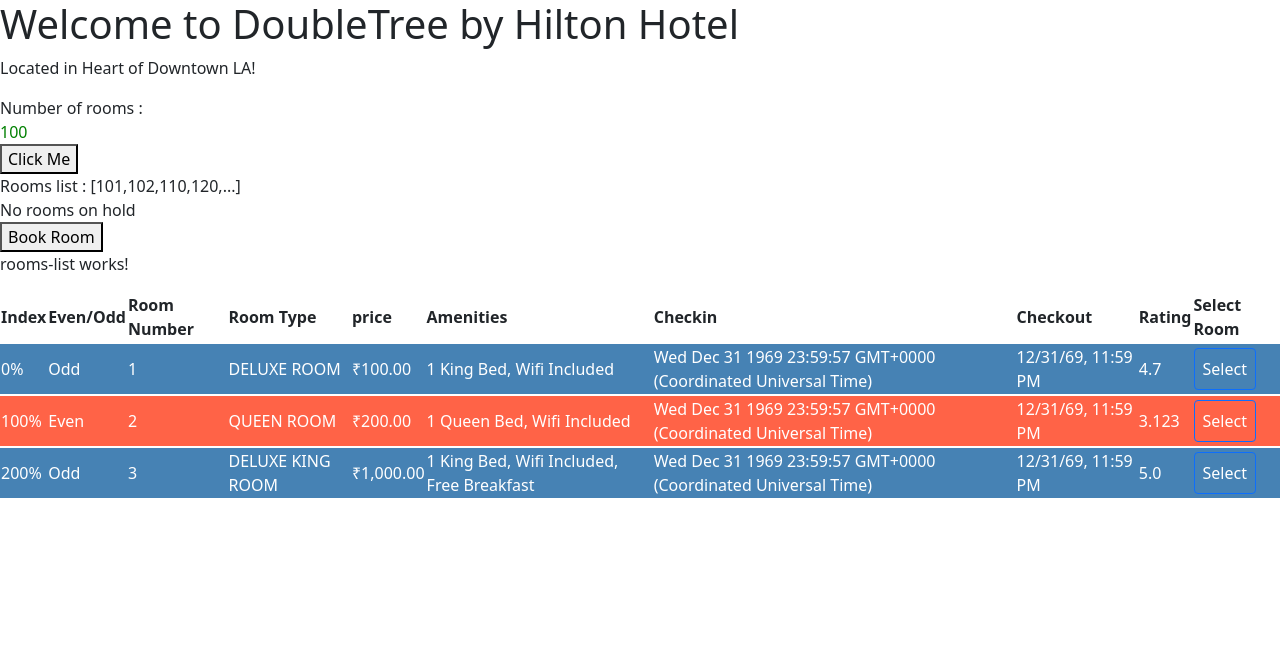
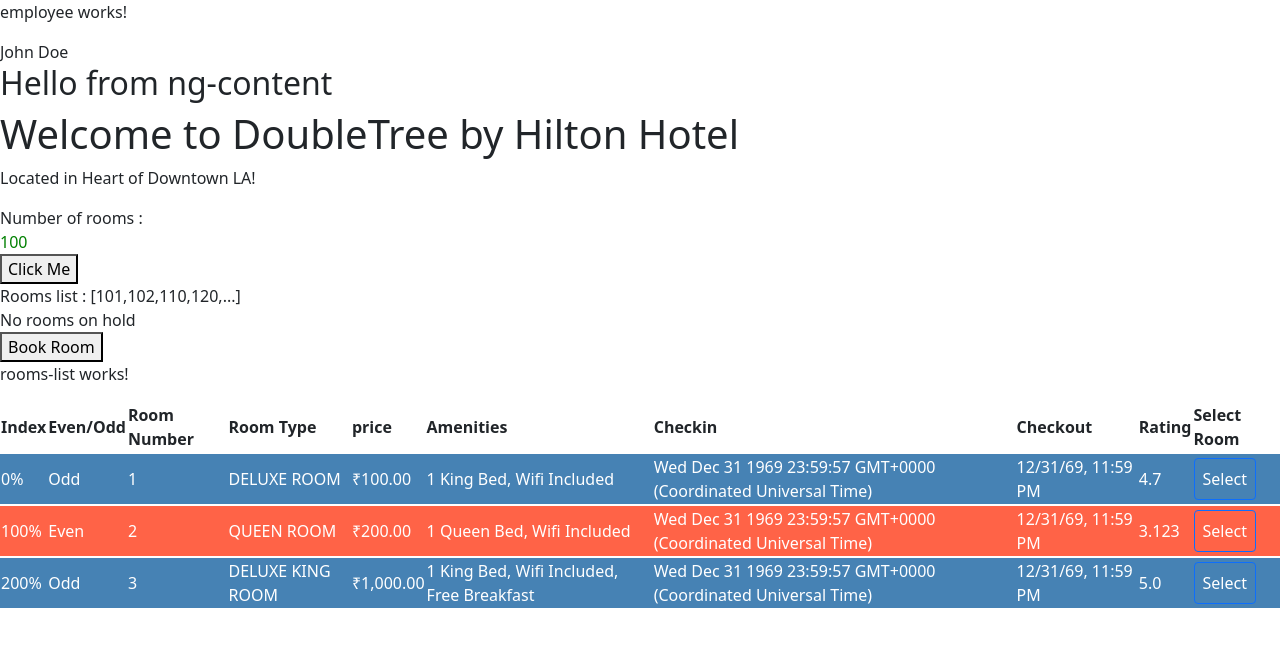
Before and after one commit to Harshali15/InventoryMangementApp, an Angular app: page / in a window 1280 px wide. Shown: the top 646 px of the page. Built offline with nearby package versions, Linux system fonts and the light colour scheme.

Commit message:
ngAfterContentInit

```diff
--- a/src/app/app.component.html
+++ b/src/app/app.component.html
@@ -2,7 +2,12 @@
 <!-- <h1>Hello World from Harshali ! </h1> -->
 
 <!-- say we have to dynamically render this component -->
-<app-rooms></app-rooms>
+<!-- <app-rooms></app-rooms> -->
+<app-container>
+    <app-rooms></app-rooms>
+    <app-employee></app-employee>
+    <h2>Hello from ng-content</h2>
+</app-container>
 
 <!-- demonstrate ngswitch -->
 <!-- <div [ngSwitch]="role">
--- a/src/app/app.module.ts
+++ b/src/app/app.module.ts
@@ -8,13 +8,17 @@
 import { RoomsListComponent } from './rooms/rooms-list/rooms-list.component';
 import { NgModule, CUSTOM_ELEMENTS_SCHEMA } from '@angular/core';
 import { HeaderComponent } from './header/header.component';
+import { ContainerComponent } from './container/container.component';
+import { EmployeeComponent } from './employee/employee.component';
 
 @NgModule({
   declarations: [
     AppComponent,
     RoomsComponent,
     RoomsListComponent,
-    HeaderComponent
+    HeaderComponent,
+    ContainerComponent,
+    EmployeeComponent
   ],
   imports: [
     BrowserModule,
--- /dev/null
+++ b/src/app/container/container.component.html
@@ -0,0 +1,3 @@
+<ng-content select = "app-employee"></ng-content>
+<ng-content></ng-content>
+<ng-content select = "app-rooms"></ng-content>
--- /dev/null
+++ b/src/app/container/container.component.ts
@@ -0,0 +1,23 @@
+import { AfterContentInit, Component, ContentChild, OnInit } from '@angular/core';
+import { EmployeeComponent } from '../employee/employee.component';
+
+@Component({
+  selector: 'app-container',
+  templateUrl: './container.component.html',
+  styleUrls: ['./container.component.scss']
+})
+export class ContainerComponent implements OnInit,AfterContentInit{
+
+  @ContentChild(EmployeeComponent) employee!: EmployeeComponent;
+    constructor() { }
+
+    ngOnInit(): void {
+
+    }
+
+    ngAfterContentInit(): void {
+      console.log(this.employee)
+      this.employee.empName = "John Doe"
+    }
+
+}
--- /dev/null
+++ b/src/app/employee/employee.component.html
@@ -0,0 +1,3 @@
+<p>employee works!</p>
+
+{{empName}}
--- /dev/null
+++ b/src/app/employee/employee.component.ts
@@ -0,0 +1,11 @@
+import { Component } from '@angular/core';
+
+@Component({
+  selector: 'app-employee',
+  templateUrl: './employee.component.html',
+  styleUrls: ['./employee.component.scss']
+})
+export class EmployeeComponent {
+
+  empName: string = 'John';
+}
```
Also changed, not shown: src/app/container/container.component.scss (added), src/app/employee/employee.component.scss (added), 2 other files (tests, documents, lock files or other folders).
